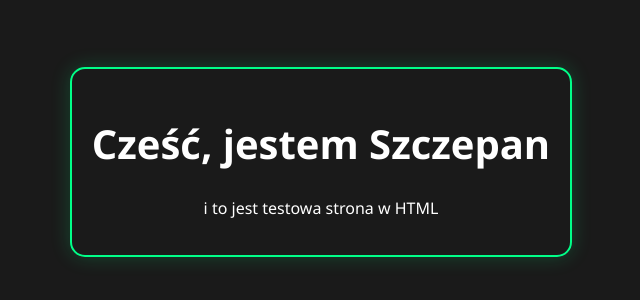
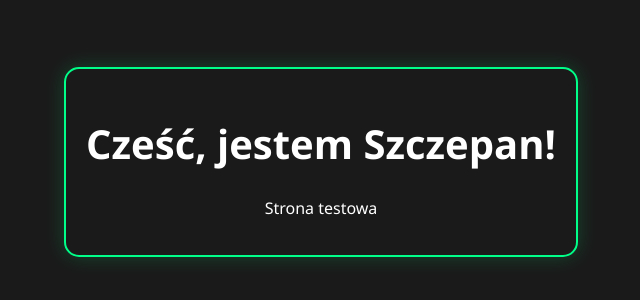
Before and after one commit to paniut/szczepan-devops-project-1, a plain HTML site: page index.html in a window 1280 px wide. Shown: the part 238-538 px from the top of the page, without its empty margins (319-959 px from the left). Drawn offline with Linux system fonts and the light colour scheme.

Commit message:
Commit v2

```diff
--- a/index.html
+++ b/index.html
@@ -30,8 +30,8 @@
 </head>
 <body>
     <div class="container">
-        <h1>Cześć, jestem Szczepan</h1>
-        <p>i to jest testowa strona w HTML</p>
+        <h1>Cześć, jestem Szczepan!</h1>
+        <p>Strona testowa</p>
     </div>
 </body>
 </html>
```
